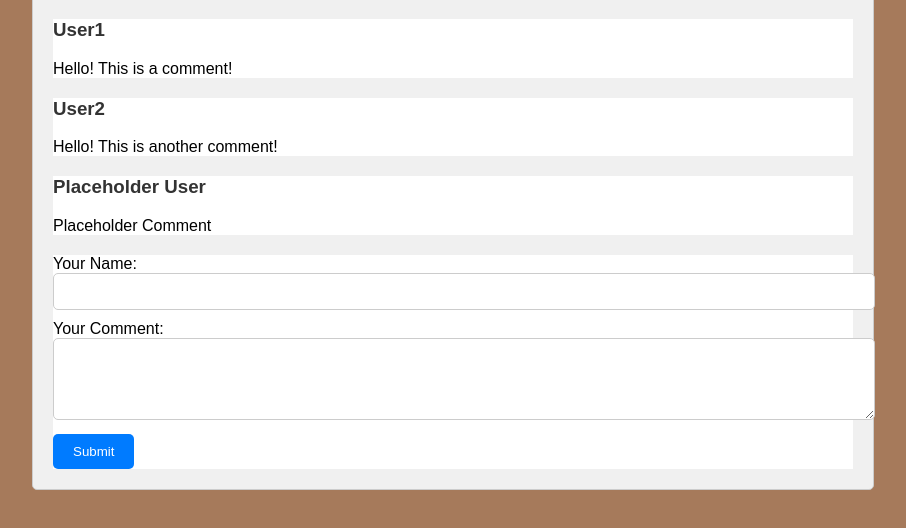
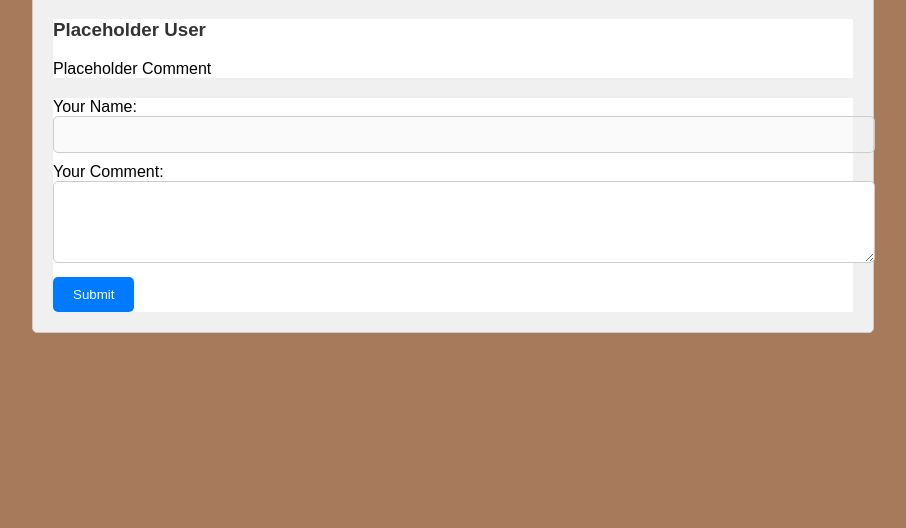
Before and after one commit to Lebazoid/startup, a plain HTML site: page Discussion Board.html in a window 1280 px wide. Shown: the part 102-630 px from the top of the page, without its empty margins (187-1093 px from the left). Drawn offline with Linux system fonts and the light colour scheme.

Commit message:
I PAINSTAKINGLY made it so the FREAKING username you input on the STUPID log in page appears on the DUMB STUPID discussion board and it ONLY took me like 3 HOURS to figure it out. Anyways, I'm happy to announce that this ALL will get changed later! Yay!

```diff
--- a/Discussion Board.html
+++ b/Discussion Board.html
@@ -5,6 +5,24 @@
     <meta name="viewport" content="width=device-width, initial-scale=1.0">
     <title>Discussion Board</title>
     <link rel="stylesheet" type="text/css" href="CSS_DiscussionBoard.css">
+</head>
+<body>
+<div class="container">
+    <h1>Discussion Board</h1>
+    <!-- Comments Section -->
+    <div class="comments">
+        <!-- Existing comments -->
+    </div>
+    <!-- Add Comment Form -->
+    <form>
+        <label for="username">Your Name:</label>
+        <!-- Display the username from sessionStorage -->
+        <input type="text" id="username" name="username" disabled>
+        <label for="comment">Your Comment:</label>
+        <textarea id="comment" name="comment" rows="4" required></textarea>
+        <input type="submit" value="Submit">
+    </form>
+</div>
 <script>
     window.onload = function () {
         const commentForm = document.querySelector('form');
@@ -12,15 +30,18 @@
         const usernameInput = document.getElementById('username');
         const commentContainer = document.querySelector('.comments');
 
+        // Retrieve username from sessionStorage
+        var username = sessionStorage.getItem('username');
+        // Set the value of the input field
+        usernameInput.value = username;
+
         commentForm.addEventListener('submit', function(event) {
             event.preventDefault(); // Prevent the default form submission behavior
             const username = usernameInput.value;
             const comment = commentInput.value;
-
             if (username.trim() && comment.trim()) {
                 addComment(username, comment);
                 // Resets form fields after submitting
-                    usernameInput.value = '';
                 commentInput.value = '';
             } else {
                 alert('Please fill in both username and comment fields.');
@@ -37,40 +58,12 @@
             commentContainer.appendChild(newComment);
         }
 
+        // Additional code for automatic comment insertion
         setInterval(() => {
             let chat = 'Placeholder Comment'; //Mimics Real conversation
             addComment('Placeholder User', chat);
         }, 5000);
     }
 </script>
-</head>
-<body>
-
-<div class="container">
-    <h1>Discussion Board</h1>
-
-    <!-- Comments Section -->
-    <div class="comments">
-        <div class="comment">
-            <h3>User1</h3>
-            <p>Hello! This is a comment!</p>
-        </div>
-        <div class="comment">
-            <h3>User2</h3>
-            <p>Hello! This is another comment!</p>
-        </div>
-        <!-- More comments go here -->
-    </div>
-
-    <!-- Add Comment Form -->
-    <form>
-        <label for="username">Your Name:</label>
-        <input type="text" id="username" name="username" required>
-        <label for="comment">Your Comment:</label>
-        <textarea id="comment" name="comment" rows="4" required></textarea>
-        <input type="submit" value="Submit">
-    </form>
-</div>
-
 </body>
 </html>
```
Also changed, not shown: login.html (+6 -16 lines). Lines whose indentation alone changed are shown as unchanged.
